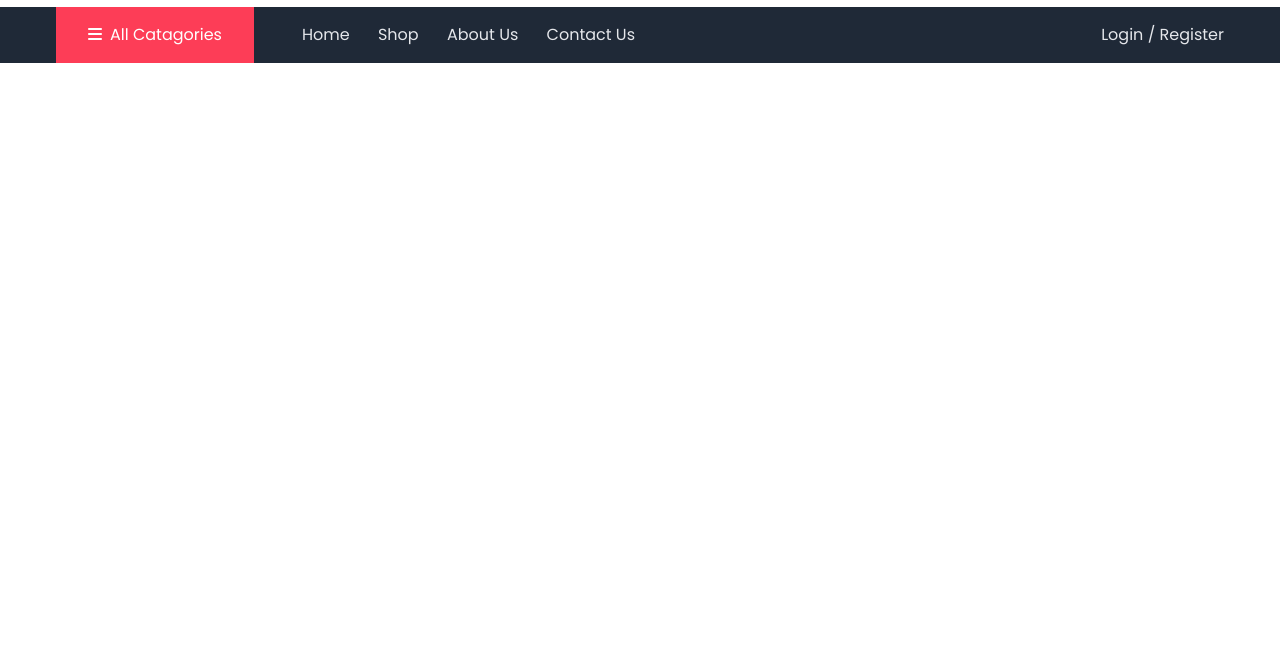
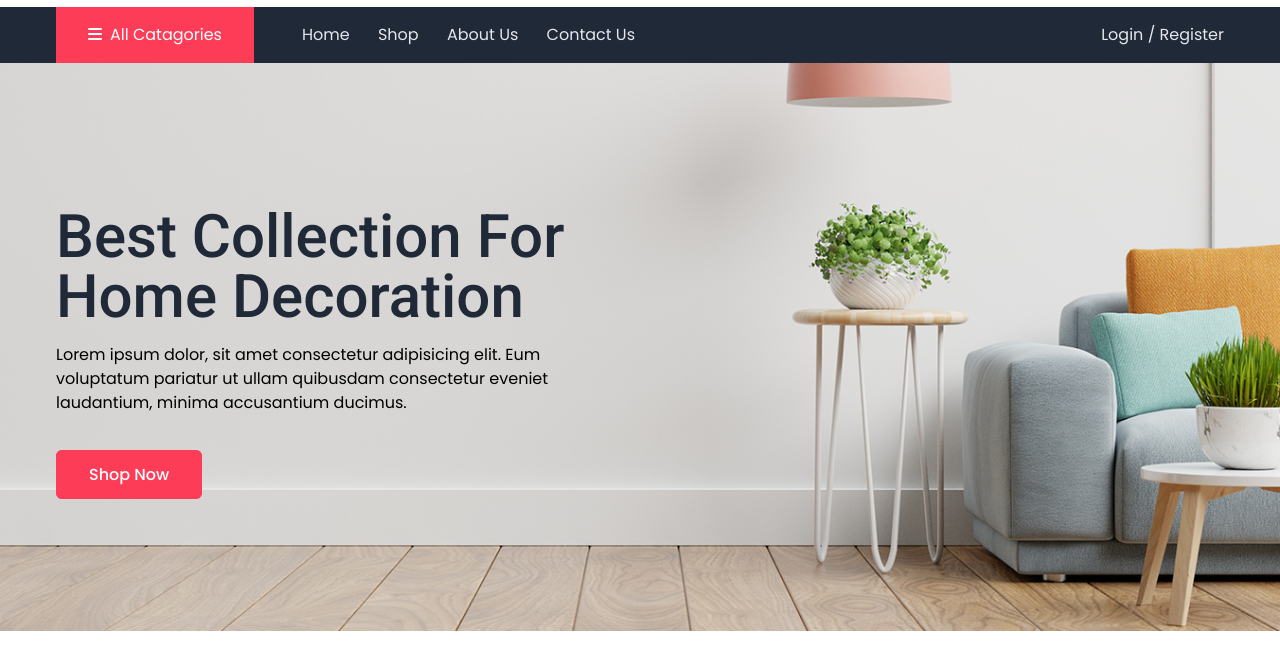
Before and after one commit to khanRabiul/Rafcraft-Ecommerce-Website, a website: page public/index.html in a window 1280 px wide. Shown: the part 75-744 px from the top of the page. Drawn offline with Linux system fonts and the light colour scheme.

Commit message:
hero section

```diff
--- a/public/index.html
+++ b/public/index.html
@@ -135,5 +135,21 @@
       </div>
      </nav>
     <!-- nav bar end -->
+
+    <!-- Hero section  -->
+     <div class="bg-cover bg-no-repeat bg-center py-36" style="background-image: url(./Images/banner-bg.jpg);">
+      <div class="container">
+        <div class="max-w-xl">
+        <h1 class="text-6xl text-gray-800 font-medium mb-4 capitalize">best collection for home decoration</h1>
+        <p>Lorem ipsum dolor, sit amet consectetur adipisicing elit. Eum voluptatum pariatur ut ullam quibusdam consectetur eveniet laudantium, minima accusantium ducimus.</p>
+      </div>
+      <div class="mt-12">
+        <a href="#" class="bg-primary border border-primary text-white px-8 py-3 font-medium rounded-md hover:bg-transparent hover:text-primary transition duration-300">Shop Now</a>
+      </div>
+      </div>
+     </div>
+
+    <!-- Hero section ended -->
+
   </body>
 </html>
```
Also changed, not shown: public/output.css.
